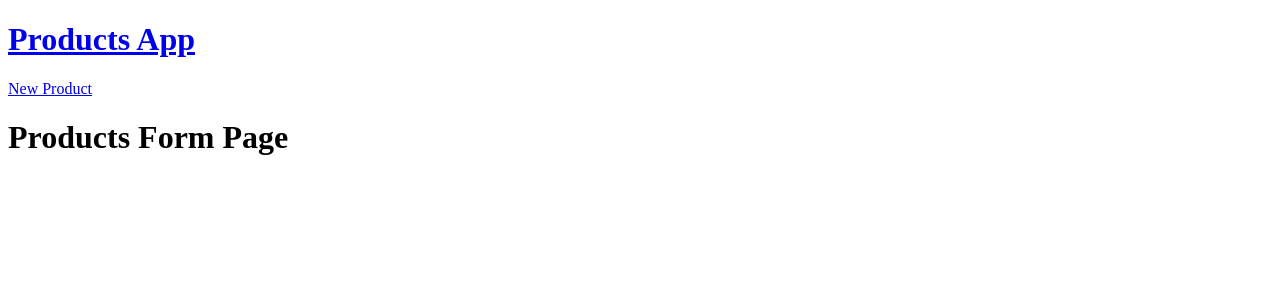
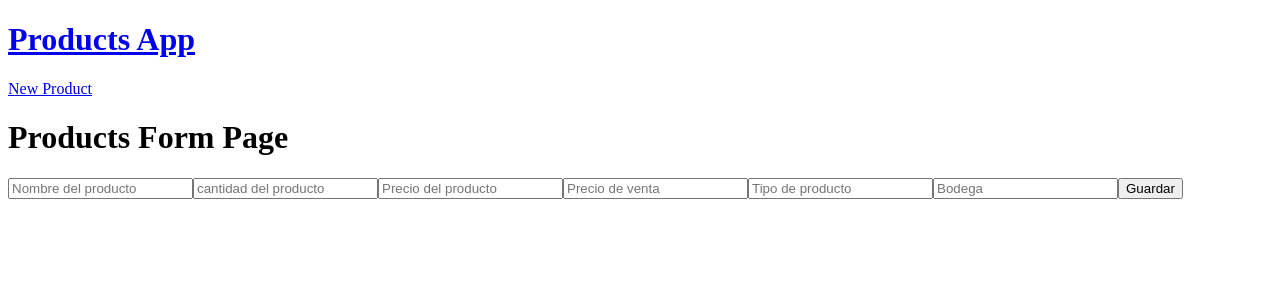
Before and after one commit to DianaChingal/front, a React (Vite) app: page /products/new in a window 1280 px wide. Shown: the top 300 px of the page. Built offline with nearby package versions, Linux system fonts and the light colour scheme.

Commit message:
guardar productos desde productFormPage en BD

```diff
--- a/src/api/products.api.js
+++ b/src/api/products.api.js
@@ -1,5 +1,13 @@
 import axios from 'axios';
 
+const productosApi = axios.create({
+    baseURL: "https://restaurante-8vk3.onrender.com/api/productos/",
+})
+
 export const getAllProducts =  () => {
-    return axios.get('https://restaurante-8vk3.onrender.com/api/productos/');
+    return axios.get("https://restaurante-8vk3.onrender.com/api/productos/");
 }
+// se puede reducir a una sola línea
+export const createProduct =  (product) => {
+    return axios.post("https://restaurante-8vk3.onrender.com/api/productos/", product);
+}
--- a/src/components/ProductsList.jsx
+++ b/src/components/ProductsList.jsx
@@ -9,6 +9,7 @@ export function ProductsList() {
   useEffect(() => {
     async function loadProducts() {
       const res= await getAllProducts()
+      console.log("Respuesta del backend:", res.data); // lo colocamos porque no sale la lista despues de crear un producto
       setProducts(res.data);
     }
     loadProducts();
--- a/src/pages/ProductsFormPage.jsx
+++ b/src/pages/ProductsFormPage.jsx
@@ -1,7 +1,48 @@
+import { useForm } from 'react-hook-form';
+import { createProduct } from '../api/products.api';
+import { useNavigate } from 'react-router-dom';
+
 export function ProductsFormPage() {
+
+  const { register, handleSubmit, formState: { errors } } = useForm();
+  const navigate = useNavigate();
+
+  const onSubmit = handleSubmit(async data => {
+    const res = await createProduct(data)
+    console.log(res)
+    navigate('/products'); // Redirige a la lista de productos después de crear uno nuevo
+  })
   return (
     <div>
       <h1>Products Form Page</h1>
+      <form onSubmit={handleSubmit(onSubmit)} >
+      <input type="text" placeholder="Nombre del producto" className="form-control mb-2"
+      {...register("nombre",{required: true})} />
+      {errors.nombre && <span className="text-danger">El nombre es requerido</span>}
+
+      <input type="number" placeholder="cantidad del producto" className="form-control mb-2"
+      {...register("cantidad",{required: true})} />
+      {errors.cantidad && <span className="text-danger">La cantidad es requerida</span>}
+
+      <input type="number" placeholder="Precio del producto" className="form-control mb-2"
+      {...register("precio_compra",{required: true})} />
+      {errors.precio_compra && <span className="text-danger">El precio es requerido</span>}
+
+      <input type="number" placeholder="Precio de venta" className="form-control mb-2"
+      {...register("precio_venta",{required: true})} />
+      {errors.precio_venta && <span className="text-danger">El precio es requerido</span>}
+
+      <input type="number" placeholder='Tipo de producto' className="form-control mb-2"
+      {...register("tipo_producto",{required: true, valueAsNumber: true,  validate: value => Number.isInteger(value)})} />
+      {errors.tipo_producto && <span className="text-danger">El tipo de producto es requerido</span>}
+
+      <input type='number' placeholder='Bodega' className="form-control mb-2"
+      {...register("bodega",{required: true, valueAsNumber: true,  validate: value => Number.isInteger(value)})} />
+      {errors.bodega && <span className="text-danger">La bodega es requerida</span>}
+
+      <button className="btn btn-primary mb-2">Guardar</button>
+      </form>
+
     </div>
   );
 }
```
